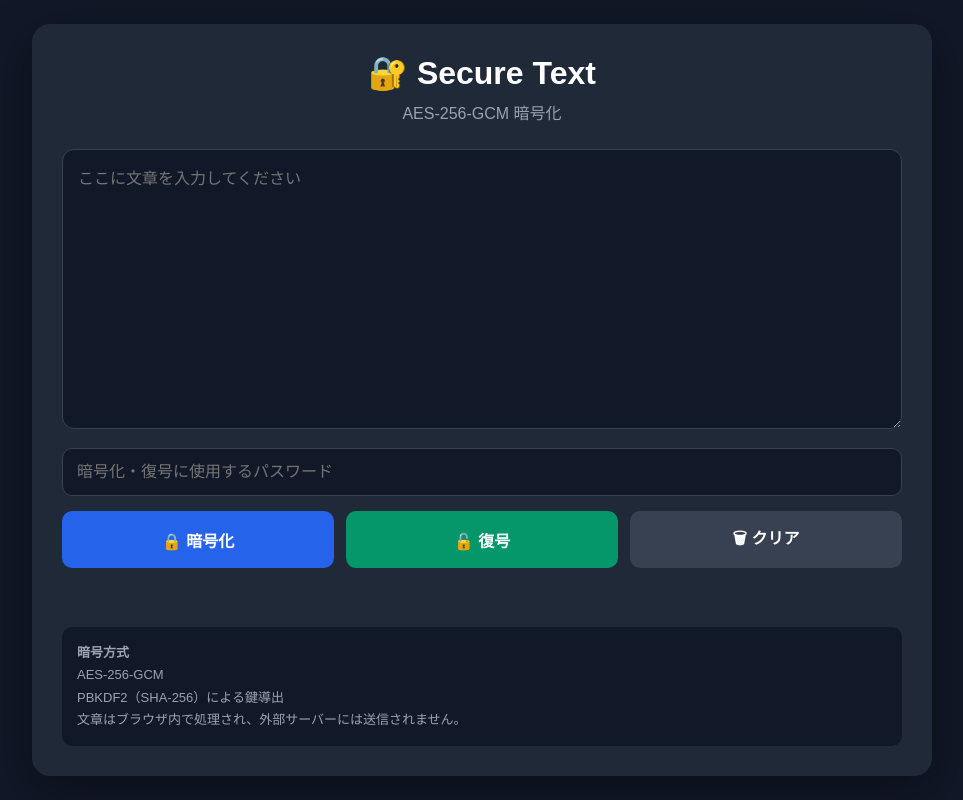
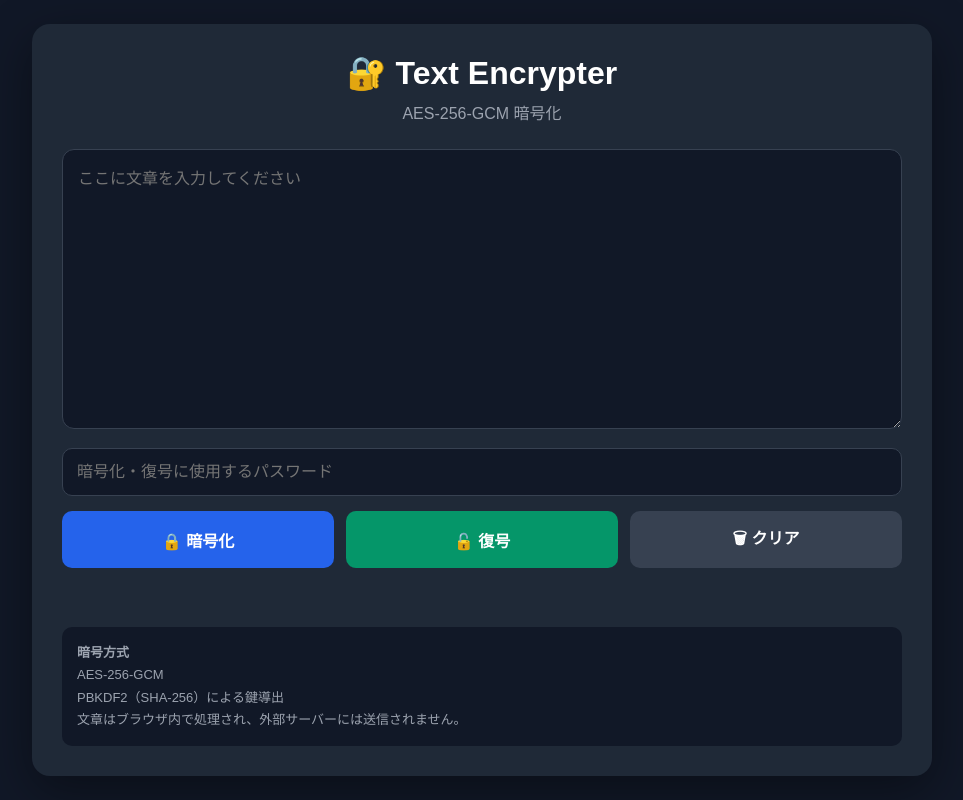
Before and after one commit to mikuzounosub/encrypter, a plain HTML site: page index.html in a window 1280 px wide. Shown: the whole page, without its empty margins (158-1121 px from the left). Drawn offline with Linux system fonts and the light colour scheme.

Commit message:
Update index.html

```diff
--- a/index.html
+++ b/index.html
@@ -4,7 +4,7 @@
 <meta charset="UTF-8">
 <meta name="viewport" content="width=device-width, initial-scale=1.0">
 
-<title>Secure Text</title>
+<title>Text Encrypter</title>
 
 <style>
     * {
@@ -141,7 +141,7 @@
 
 <div class="container">
 
-    <h1>🔐 Secure Text</h1>
+    <h1>🔐 Text Encrypter</h1>
 
     <div class="subtitle">
         AES-256-GCM 暗号化
```
